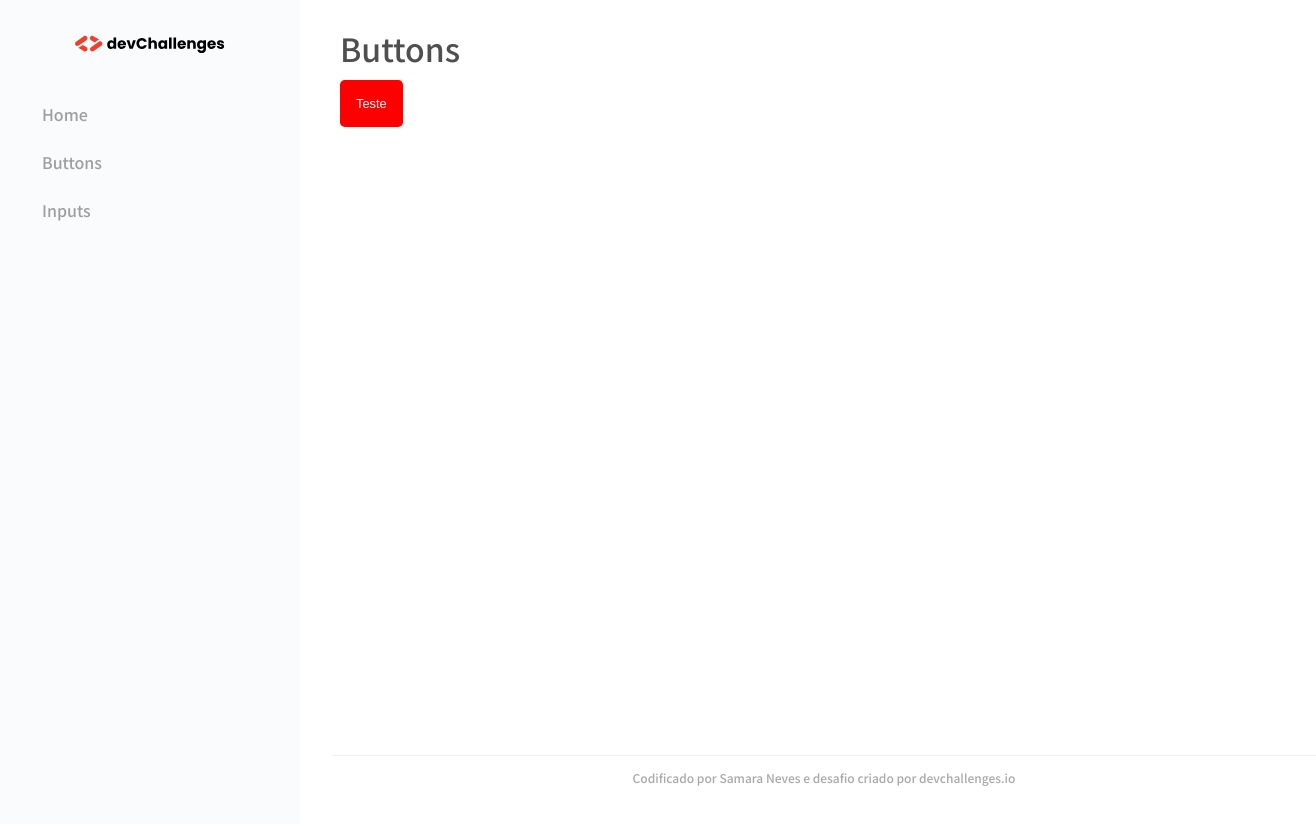
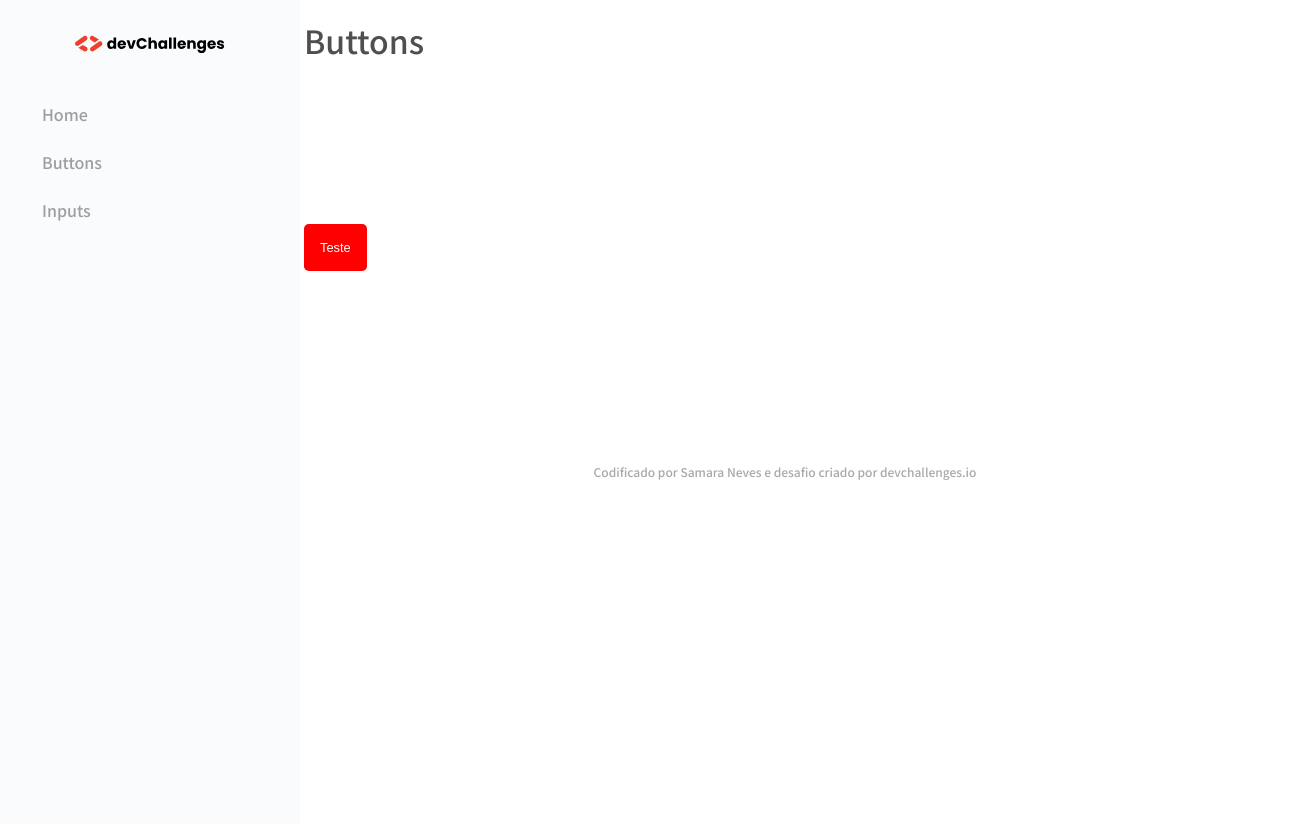
Before and after one commit to NathanaelCruz/simple-components, a React (Create React App) app: page /buttons in a window 1280 px wide. Shown: the top 824 px of the page, 1316 px wide, since content can reach past the window. After the commit the page ends 800 px from the top, so only its background shows below. Built offline with nearby package versions, Linux system fonts and the light colour scheme.

Commit message:
update / menu

```diff
--- a/package.json
+++ b/package.json
@@ -3,13 +3,14 @@
     "version": "0.1.0",
     "private": true,
     "dependencies": {
-    "@material-ui/core": "^4.12.2",
+        "@material-ui/icons": "^4.11.2",
         "@testing-library/jest-dom": "^5.14.1",
         "@testing-library/react": "^11.2.7",
         "@testing-library/user-event": "^12.8.3",
         "prop-types": "^15.7.2",
         "react": "^17.0.2",
         "react-dom": "^17.0.2",
+        "react-icons": "^4.2.0",
         "react-router": "^5.2.0",
         "react-router-dom": "^5.2.0",
         "react-scripts": "4.0.3",
--- a/src/App.js
+++ b/src/App.js
@@ -1,24 +1,22 @@
-import React, { Fragment } from 'react'
+import React, { Fragment, useState } from 'react'
 import { BrowserRouter } from 'react-router-dom'
 import Routes from './Routes'
+import Main from './templates/Main'
 import Header from './components/Header'
-import Main from './components/Main'
 import Footer from './components/Footer'
-import Wrapper from './components/Wrapper'
 
 function App() {
+  const [open, setOpen] = useState(false)
   return (
     <Fragment>
       <BrowserRouter>
-        <Header/>
-        <Wrapper>
+        <Header open={open} setOpen={setOpen}/>
           <Main>
             <Routes/>
           </Main>
           <Footer
             credits="Codificado por Samara Neves e desafio criado por devchallenges.io"
           />
-        </Wrapper>
       </BrowserRouter>
     </Fragment>
   )
--- a/src/components/Footer/style.js
+++ b/src/components/Footer/style.js
@@ -2,9 +2,12 @@ import styled from 'styled-components'
 
 export const Footer = styled.footer`
     width: 100%;
-    padding: 16px 10px;
-    border-top: 1px solid #eee;
-    margin: 0 16px;
+    padding: 16px 5px;
+    line-height: 1.5;
+
+    @media(min-width: 900px) {
+        grid-column: 2;
+    }
 `
 export const Address = styled.address`
     width: 100%;
--- a/src/components/Global.js
+++ b/src/components/Global.js
@@ -42,11 +42,16 @@ ${reset}
         color: var(--text);
         height: 100vh;
         overflow-x: hidden;
+        text-rendering: optimizeLegibility;
     }
     #root {
         height: 100%;
-        display: flex;
-        grid-gap: 16px;
+
+        @media(min-width: 900px) {
+            display: grid;
+            grid-template-columns: 20% 1fr;
+            grid-column-gap: 24px;
+        }
     }
 `
 
--- a/src/components/Header/index.js
+++ b/src/components/Header/index.js
@@ -1,18 +1,29 @@
-import React from 'react'
+import React, { Fragment } from 'react'
+import { bool, func } from 'prop-types'
 import { Link } from 'react-router-dom'
+import MenuIcon from '@material-ui/icons/Menu'
+import CloseIcon from '@material-ui/icons/Close'
 import { Logo } from '../../images/index'
 import Navigation from '../Navigation'
 import * as S from './style'
 
-const Header = props => {
+const Header = ({open, setOpen}) => {
     return(
-        <S.Header>
-        <Link to="/">
-            <Logo/>
-        </Link>
-        <Navigation/>
-        </S.Header>
+        <Fragment>
+            <S.ButtonHamburguer open={open} onClick={() => setOpen(!open)}>
+                { open ? <CloseIcon/> : <MenuIcon/> }
+            </S.ButtonHamburguer>
+            <S.Header open={open}>
+                <Link to="/">
+                    <Logo/>
+                </Link>
+                <Navigation/>
+            </S.Header>
+        </Fragment>
     )
 }
-
+S.ButtonHamburguer.propTypes = {
+    open: bool.isRequired,
+    setOpen: func.isRequired,
+  }
 export default Header
--- a/src/components/Header/style.js
+++ b/src/components/Header/style.js
@@ -1,14 +1,49 @@
 import styled from 'styled-components'
 
 export const Header = styled.header `
+    position: fixed;
+    top: 0;
     bottom: 0;
+    left: 0;
     background-color: var(--background-gray);
     height: 100%;
     width: 100%;
-    max-width: 300px;
+    transform:  ${({ open }) => open ? 'translateX(0)' : 'translateX(-100%)'};
     display: flex;
     flex-direction: column;
     align-items: center;
     grid-gap: 16px;
     padding: 32px 0;
+
+    @media only screen and (min-width: 900px) {
+        max-width: 300px;
+        transform: translateX(0);
+        grid-column: 1;
+    }
 `
+export const ButtonHamburguer = styled.button`
+    width: 50px;
+    height: 50px;
+    display: block;
+    background-color: var(--white);
+    margin: 10px;
+    border-radius: 50%;
+    position: relative;
+    display: flex;
+    align-items: center;
+    justify-content: center;
+    color: var(--color-text);
+    border: 0;
+    cursor: pointer;
+    z-index: 1;
+
+    :hover,
+    :active,
+    :focus {
+        background-color: var(--background-gray);
+    }
+
+    @media(min-width: 900px) {
+        display: none;
+    }
+`
--- a/src/components/Navigation/style.js
+++ b/src/components/Navigation/style.js
@@ -8,14 +8,21 @@ export const Navigation = styled.nav `
 export const NavigationList = styled.ul `
     font-family: var(--font-primary);
     color: var(--text);
-    font-size: 16px;
+    font-size: 2rem;
     height: 100%;
     display: flex;
     flex-direction: column;
+    align-items: center;
+    justify-content: center;
     grid-gap: 32px;
     margin: 32px 0;
     padding: 0 42px;
 
+    @media(min-width: 900px) {
+        align-items: flex-start;
+        justify-content: flex-start;
+        font-size: 1rem;
+    }
 `
 export const NavigationListItem = styled.li `
     width: auto;
--- a/src/pages/ButtonComponents/ButtonComponents.js
+++ b/src/pages/ButtonComponents/ButtonComponents.js
@@ -1,6 +1,6 @@
 import React, { Fragment } from 'react'
 import Button from '../../components/Button'
-import * as S from '../../components/Main/style'
+import * as S from '../../templates/Main/style'
 
 const ButtonComponents = () => {
     return (
--- a/src/pages/Home/Home.js
+++ b/src/pages/Home/Home.js
@@ -1,5 +1,5 @@
 import React from 'react'
-import * as S from '../../components/Main/style'
+import * as S from '../../templates/Main/style'
 
 const Home = () => {
     return(
--- a/src/pages/InputComponents/InputComponents.js
+++ b/src/pages/InputComponents/InputComponents.js
@@ -1,5 +1,5 @@
 import React from 'react'
-import * as S from '../../components/Main/style'
+import * as S from '../../templates/Main/style'
 
 const InputComponents = () => {
     return(
--- a/src/components/Main/style.js
+++ b/src/templates/Main/style.js
@@ -3,10 +3,15 @@ import styled from 'styled-components'
 export const Main = styled.main `
     width: auto;
     background-color: var(--white);
-    padding: 32px 24px;
+    padding: 0 24px;
     display: flex;
     flex-wrap: wrap;
     grid-gap: 16px;
+
+    @media(min-width: 900px) {
+        grid-column: 2;
+        padding: 24px;
+    }
 `
 
 export const Heading1 = styled.h1`
```
Also changed, not shown: src/templates/Main/index.js (renamed from src/components/Main/index.js), 1 other file (tests, documents, lock files or other folders). Lines whose indentation alone changed are shown as unchanged.
